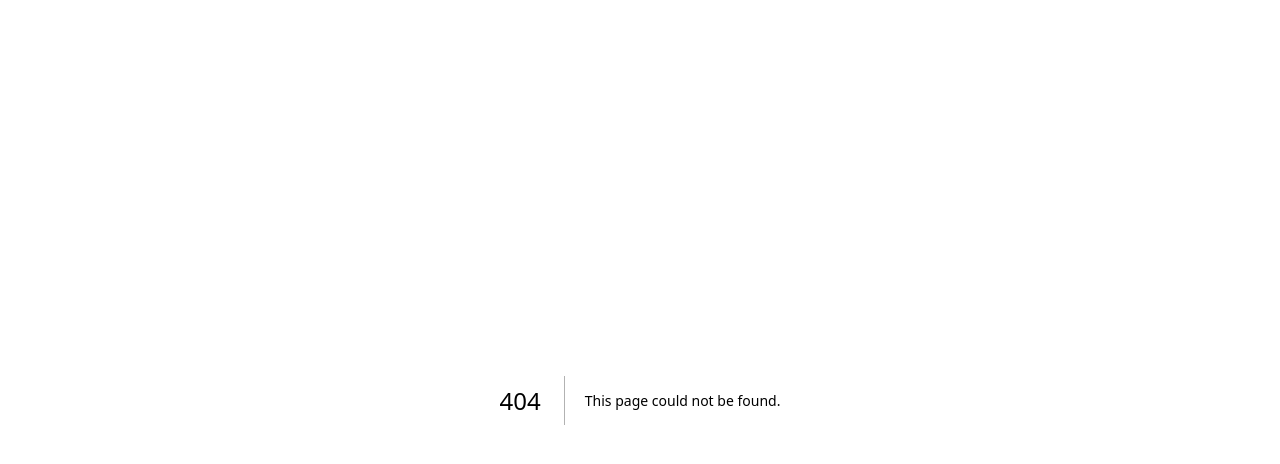
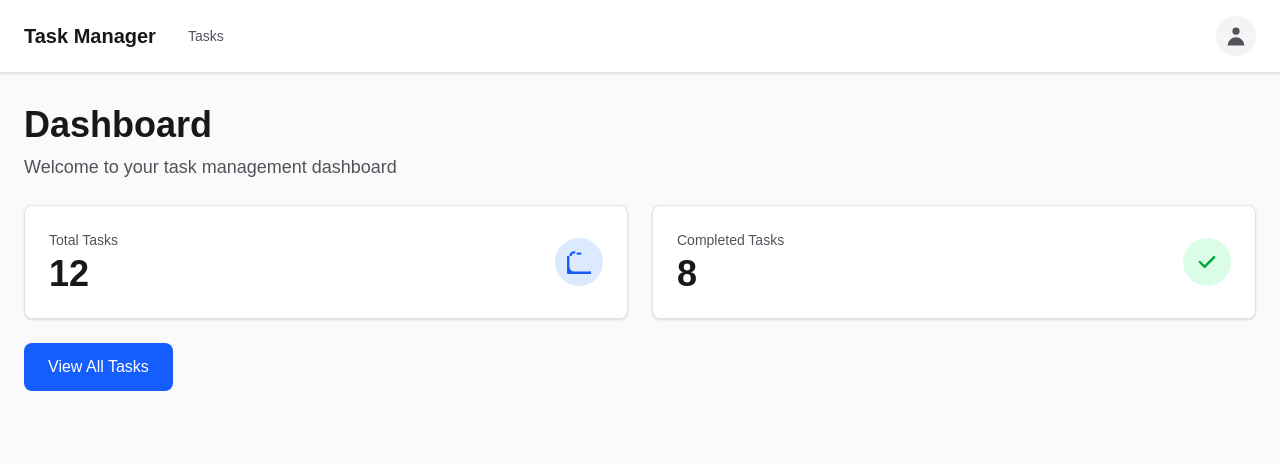
Before and after one commit to alexrusin/nextjs-better-auth-cognito, a Next.js app: page /dashboard in a window 1280 px wide. Before the commit this address had no page. Shown: the top 464 px of the page. Built offline with nearby package versions, Linux system fonts and the light colour scheme.

Commit message:
inital pages setup

```diff
--- /dev/null
+++ b/src/app/dashboard/layout.tsx
@@ -0,0 +1,14 @@
+import Navigation from "@/components/Navigation";
+
+export default function DashboardLayout({
+  children,
+}: Readonly<{
+  children: React.ReactNode;
+}>) {
+  return (
+    <div className="min-h-screen bg-zinc-50 dark:bg-black">
+      <Navigation />
+      <main className="max-w-7xl mx-auto px-6 py-8">{children}</main>
+    </div>
+  );
+}
--- /dev/null
+++ b/src/app/dashboard/page.tsx
@@ -0,0 +1,85 @@
+import Link from "next/link";
+
+export default function Dashboard() {
+  // Mock data - in a real app, this would come from a database
+  const totalTasks = 12;
+  const completedTasks = 8;
+
+  return (
+    <div className="space-y-6">
+      <div>
+        <h1 className="text-4xl font-bold text-zinc-900 dark:text-white mb-2">
+          Dashboard
+        </h1>
+        <p className="text-lg text-zinc-600 dark:text-zinc-400">
+          Welcome to your task management dashboard
+        </p>
+      </div>
+
+      <div className="grid grid-cols-1 md:grid-cols-2 gap-6">
+        {/* Total Tasks Card */}
+        <div className="p-6 bg-white dark:bg-zinc-900 rounded-lg border border-zinc-200 dark:border-zinc-800 shadow-sm hover:shadow-md transition-shadow">
+          <div className="flex items-center justify-between">
+            <div>
+              <p className="text-sm font-medium text-zinc-600 dark:text-zinc-400 mb-1">
+                Total Tasks
+              </p>
+              <p className="text-4xl font-bold text-zinc-900 dark:text-white">
+                {totalTasks}
+              </p>
+            </div>
+            <div className="flex items-center justify-center w-12 h-12 rounded-full bg-blue-100 dark:bg-blue-900">
+              <svg
+                className="w-6 h-6 text-blue-600 dark:text-blue-400"
+                fill="currentColor"
+                viewBox="0 0 20 20"
+              >
+                <path d="M9 2a1 1 0 000 2h2a1 1 0 100-2H9z" />
+                <path
+                  fillRule="evenodd"
+                  d="M4 5a2 2 0 012-2 1 1 0 000-2 4 4 0 00-4 4v9a4 4 0 004 4h12a4 4 0 004-4V5a1 1 0 000 2 2 2 0 012 2v9a6 6 0 01-6 6H6a6 6 0 01-6-6V5z"
+                  clipRule="evenodd"
+                />
+              </svg>
+            </div>
+          </div>
+        </div>
+
+        {/* Completed Tasks Card */}
+        <div className="p-6 bg-white dark:bg-zinc-900 rounded-lg border border-zinc-200 dark:border-zinc-800 shadow-sm hover:shadow-md transition-shadow">
+          <div className="flex items-center justify-between">
+            <div>
+              <p className="text-sm font-medium text-zinc-600 dark:text-zinc-400 mb-1">
+                Completed Tasks
+              </p>
+              <p className="text-4xl font-bold text-zinc-900 dark:text-white">
+                {completedTasks}
+              </p>
+            </div>
+            <div className="flex items-center justify-center w-12 h-12 rounded-full bg-green-100 dark:bg-green-900">
+              <svg
+                className="w-6 h-6 text-green-600 dark:text-green-400"
+                fill="currentColor"
+                viewBox="0 0 20 20"
+              >
+                <path
+                  fillRule="evenodd"
+                  d="M16.707 5.293a1 1 0 010 1.414l-8 8a1 1 0 01-1.414 0l-4-4a1 1 0 011.414-1.414L8 12.586l7.293-7.293a1 1 0 011.414 0z"
+                  clipRule="evenodd"
+                />
+              </svg>
+            </div>
+          </div>
+        </div>
+      </div>
+
+      {/* Quick Action Link */}
+      <Link
+        href="/tasks"
+        className="inline-block px-6 py-3 bg-blue-600 text-white rounded-lg font-medium hover:bg-blue-700 transition-colors"
+      >
+        View All Tasks
+      </Link>
+    </div>
+  );
+}
--- a/src/app/page.tsx
+++ b/src/app/page.tsx
@@ -1,63 +1,28 @@
-import Image from "next/image";
+import Link from "next/link";
 
 export default function Home() {
   return (
     <div className="flex min-h-screen items-center justify-center bg-zinc-50 font-sans dark:bg-black">
-      <main className="flex min-h-screen w-full max-w-3xl flex-col items-center justify-between py-32 px-16 bg-white dark:bg-black sm:items-start">
-        <Image
-          className="dark:invert"
-          src="/next.svg"
-          alt="Next.js logo"
-          width={100}
-          height={20}
-          priority
-        />
-        <div className="flex flex-col items-center gap-6 text-center sm:items-start sm:text-left">
-          <h1 className="max-w-xs text-3xl font-semibold leading-10 tracking-tight text-black dark:text-zinc-50">
-            To get started, edit the page.tsx file.
-          </h1>
-          <p className="max-w-md text-lg leading-8 text-zinc-600 dark:text-zinc-400">
-            Looking for a starting point or more instructions? Head over to{" "}
-            <a
-              href="https://vercel.com/templates?framework=next.js&utm_source=create-next-app&utm_medium=appdir-template-tw&utm_campaign=create-next-app"
-              className="font-medium text-zinc-950 dark:text-zinc-50"
+      <main className="flex min-h-screen w-full max-w-3xl flex-col items-center justify-center py-32 px-16 bg-white dark:bg-black">
+        <div className="flex flex-col items-center gap-8 text-center">
+          <div>
+            <h1 className="text-5xl font-bold tracking-tight text-black dark:text-white mb-4">
+              Task Manager
+            </h1>
+            <p className="text-xl text-zinc-600 dark:text-zinc-400 max-w-2xl">
+              Organize your tasks efficiently and boost your productivity with
+              our simple yet powerful task management application.
+            </p>
+          </div>
+
+          <div className="flex flex-col gap-4 text-base font-medium sm:flex-row pt-4">
+            <Link
+              className="flex h-12 items-center justify-center rounded-full bg-black text-white px-8 transition-colors hover:bg-zinc-800 dark:bg-white dark:text-black dark:hover:bg-zinc-200"
+              href="/dashboard"
             >
-              Templates
-            </a>{" "}
-            or the{" "}
-            <a
-              href="https://nextjs.org/learn?utm_source=create-next-app&utm_medium=appdir-template-tw&utm_campaign=create-next-app"
-              className="font-medium text-zinc-950 dark:text-zinc-50"
-            >
-              Learning
-            </a>{" "}
-            center.
-          </p>
-        </div>
-        <div className="flex flex-col gap-4 text-base font-medium sm:flex-row">
-          <a
-            className="flex h-12 w-full items-center justify-center gap-2 rounded-full bg-foreground px-5 text-background transition-colors hover:bg-[#383838] dark:hover:bg-[#ccc] md:w-[158px]"
-            href="https://vercel.com/new?utm_source=create-next-app&utm_medium=appdir-template-tw&utm_campaign=create-next-app"
-            target="_blank"
-            rel="noopener noreferrer"
-          >
-            <Image
-              className="dark:invert"
-              src="/vercel.svg"
-              alt="Vercel logomark"
-              width={16}
-              height={16}
-            />
-            Deploy Now
-          </a>
-          <a
-            className="flex h-12 w-full items-center justify-center rounded-full border border-solid border-black/[.08] px-5 transition-colors hover:border-transparent hover:bg-black/[.04] dark:border-white/[.145] dark:hover:bg-[#1a1a1a] md:w-[158px]"
-            href="https://nextjs.org/docs?utm_source=create-next-app&utm_medium=appdir-template-tw&utm_campaign=create-next-app"
-            target="_blank"
-            rel="noopener noreferrer"
-          >
-            Documentation
-          </a>
+              Get Started
+            </Link>
+          </div>
         </div>
       </main>
     </div>
--- /dev/null
+++ b/src/app/tasks/page.tsx
@@ -0,0 +1,36 @@
+import Link from "next/link";
+import Navigation from "@/components/Navigation";
+
+export default function Tasks() {
+  return (
+    <div className="min-h-screen bg-zinc-50 dark:bg-black">
+      <Navigation />
+      <main className="max-w-7xl mx-auto px-6 py-8">
+        <div className="space-y-6">
+          <div className="flex items-center justify-between">
+            <div>
+              <h1 className="text-4xl font-bold text-zinc-900 dark:text-white mb-2">
+                Tasks
+              </h1>
+              <p className="text-lg text-zinc-600 dark:text-zinc-400">
+                Manage your tasks here
+              </p>
+            </div>
+            <Link
+              href="/dashboard"
+              className="text-sm text-blue-600 hover:text-blue-700 dark:text-blue-400 dark:hover:text-blue-300 font-medium"
+            >
+              Back to Dashboard
+            </Link>
+          </div>
+
+          <div className="bg-white dark:bg-zinc-900 rounded-lg border border-zinc-200 dark:border-zinc-800 p-8">
+            <p className="text-zinc-600 dark:text-zinc-400 text-center">
+              No tasks yet. Create your first task to get started!
+            </p>
+          </div>
+        </div>
+      </main>
+    </div>
+  );
+}
--- /dev/null
+++ b/src/components/Navigation.tsx
@@ -0,0 +1,86 @@
+"use client";
+
+import Link from "next/link";
+import { useState, useRef, useEffect } from "react";
+import { useRouter } from "next/navigation";
+
+export default function Navigation() {
+  const [isDropdownOpen, setIsDropdownOpen] = useState(false);
+  const dropdownRef = useRef<HTMLDivElement>(null);
+  const router = useRouter();
+
+  // Close dropdown when clicking outside
+  useEffect(() => {
+    function handleClickOutside(event: MouseEvent) {
+      if (
+        dropdownRef.current &&
+        !dropdownRef.current.contains(event.target as Node)
+      ) {
+        setIsDropdownOpen(false);
+      }
+    }
+
+    document.addEventListener("mousedown", handleClickOutside);
+    return () => document.removeEventListener("mousedown", handleClickOutside);
+  }, []);
+
+  const handleLogout = () => {
+    setIsDropdownOpen(false);
+    router.push("/");
+  };
+
+  return (
+    <nav className="bg-white dark:bg-zinc-950 border-b border-zinc-200 dark:border-zinc-800 shadow-sm">
+      <div className="px-6 py-4 flex items-center justify-between max-w-7xl mx-auto">
+        {/* Left side - Logo/Title */}
+        <div className="flex items-center gap-8">
+          <Link
+            href="/dashboard"
+            className="text-xl font-semibold text-zinc-900 dark:text-white"
+          >
+            Task Manager
+          </Link>
+          <Link
+            href="/tasks"
+            className="text-sm font-medium text-zinc-600 dark:text-zinc-400 hover:text-zinc-900 dark:hover:text-white transition-colors"
+          >
+            Tasks
+          </Link>
+        </div>
+
+        {/* Right side - User menu */}
+        <div className="relative" ref={dropdownRef}>
+          <button
+            onClick={() => setIsDropdownOpen(!isDropdownOpen)}
+            className="flex items-center justify-center w-10 h-10 rounded-full bg-zinc-100 dark:bg-zinc-800 hover:bg-zinc-200 dark:hover:bg-zinc-700 transition-colors"
+            aria-label="User menu"
+          >
+            <svg
+              className="w-6 h-6 text-zinc-600 dark:text-zinc-400"
+              fill="currentColor"
+              viewBox="0 0 20 20"
+            >
+              <path
+                fillRule="evenodd"
+                d="M10 9a3 3 0 100-6 3 3 0 000 6zm-7 9a7 7 0 1114 0H3z"
+                clipRule="evenodd"
+              />
+            </svg>
+          </button>
+
+          {/* Dropdown menu */}
+          {isDropdownOpen && (
+            <div className="absolute right-0 mt-2 w-48 bg-white dark:bg-zinc-900 rounded-lg shadow-lg border border-zinc-200 dark:border-zinc-700 z-50">
+              <button
+                onClick={handleLogout}
+                className="w-full text-left px-4 py-3 text-sm text-zinc-700 dark:text-zinc-300 hover:bg-zinc-100 dark:hover:bg-zinc-800 rounded-lg transition-colors first:rounded-t-lg last:rounded-b-lg"
+              >
+                Logout
+              </button>
+            </div>
+          )}
+        </div>
+      </div>
+    </nav>
+  );
+}
```
